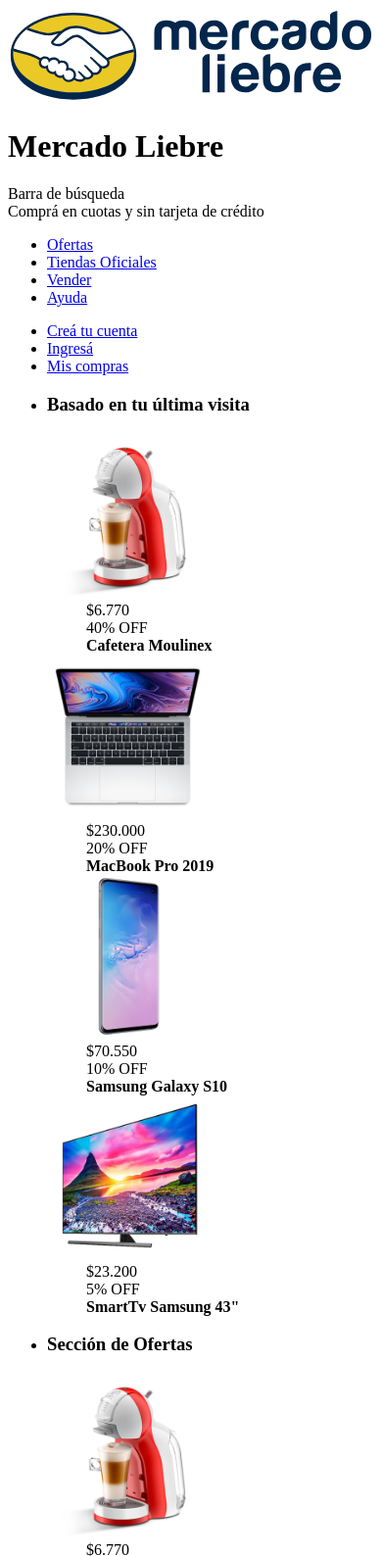
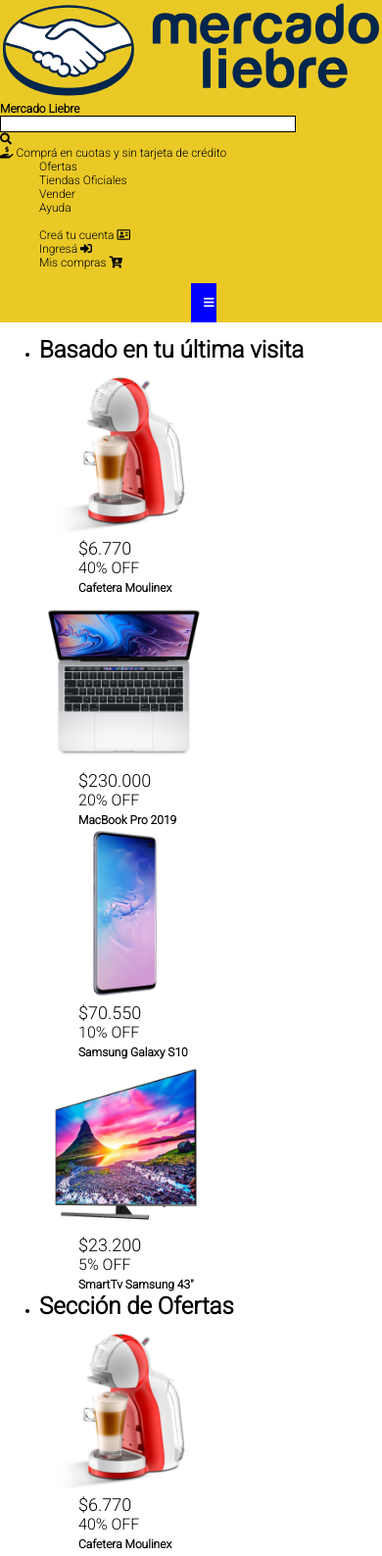
Before and after one commit to bottassiJuanIgnacio/Proyecto-integrador-individual, a website: page intro-html-vivo/views/home.html in a window 390 px wide. Shown: the top 1588 px of the page at 98% size. Drawn offline with Linux system fonts and the light colour scheme.

Commit message:
2da parte proyecto

```diff
--- /dev/null
+++ b/intro-html-vivo/public/css/styles.css
@@ -0,0 +1,58 @@
+/*Estilos generales*/
+*{
+    font-family: 'Roboto', sans-serif;
+    margin: 0;
+    font-size: 12px;
+}
+/*Estilos header*/
+.header{
+    background-color: #EAC926;;
+}
+.search-bar{
+    width: 300px;
+    height: 15px;
+    background-color: white;
+    border:  solid 0.5px black;
+}
+
+.header nav ul{
+    list-style-type: none;
+}
+a{
+    text-decoration: none;
+    color: black;
+}
+.burger-menu{
+    margin-left: 50%;
+    padding: 10px;
+    border: solid blue;
+    margin-right: 45%;
+    background-color: blue;
+    color: white;
+}
+
+/*Titulares*/
+.h3-tamaño{
+    font-size: 24px;
+}
+.precio{
+    font-size: 18px;
+}
+.descuento{
+    font-size: 16px;
+}
+.descripcion{
+    font-size: 16px;
+}
+
+/*Estilos footer*/
+footer div i{
+    color: blue;
+}
+footer article{
+    text-align: center;
+}
+.icon-footer{
+    size: 2em;
+    margin-bottom: 10px;
+}
--- a/intro-html-vivo/views/home.html
+++ b/intro-html-vivo/views/home.html
@@ -4,55 +4,68 @@
     <meta charset="UTF-8">
     <meta http-equiv="X-UA-Compatible" content="IE=edge">
     <meta name="viewport" content="width=device-width, initial-scale=1.0">
+    <link href="https://fonts.googleapis.com/css2?family=Roboto:wght@300&display=swap" rel="stylesheet">
+    <link href="https://cdnjs.cloudflare.com/ajax/libs/font-awesome/5.15.3/css/all.min.css" rel="stylesheet" />
+    <link rel="stylesheet" href="/css/styles.css">
     <title>Mercado Liebre</title>
 </head>
 <body>
 
-    <header>
+    <header class="header">
         <img src="/images/logo-mercado-liebre.svg" alt="Mercado Liebre">
         <h1>Mercado Liebre</h1>
-        <div>Barra de búsqueda</div>
-        <div>Comprá en cuotas y sin tarjeta de crédito</div>
+        <p class="search-bar"></i><div><i class="fas fa-search"></i></div></p>
+        <p><div> <i class="fas fa-hand-holding-usd"></i> Comprá en cuotas y sin tarjeta de crédito</div></p>
+            <nav>
                 <ul >
                     <li><a href="#">Ofertas</a></li>
                     <li><a href="#">Tiendas Oficiales</a></li>
                     <li><a href="#">Vender</a></li>
                     <li><a href="#">Ayuda</a></li>
                 </ul>
+            </nav>
+            <br>
+            <nav>
                 <ul>
-                <li><a href="#">Creá tu cuenta</a></li>
-                <li><a href="#">Ingresá</a></li>
-                <li><a href="#">Mis compras</a></li>
+                    <li><a href="#">Creá tu cuenta  </a><i class="far fa-address-card"></i></li>
+                    <li><a href="#">Ingresá  </a><i class="fas fa-sign-in-alt"></i></li>
+                    <li><a href="#">Mis compras  </a><i class="fas fa-cart-arrow-down"></i></li>
                 </ul>
+            </nav>
+            <br>
+            <div class="burger-menu">
+                 <i class="fas fa-bars"></i>
+            </div>
     </header>
     <main>
+        <br>
         <section>
             <article>
                 <ul>
-                    <li><h3>Basado en tu última visita</h3></li>
+                    <li><h3 class="h3-tamaño">Basado en tu última visita</h3></li>
                     <img src="/images/img-cafetera-moulinex.jpg" alt="Cafetera Moulinex" width="50%" height="50%">
                     <ul type= "none">
-                        <li>$6.770</li>
-                        <li>40% OFF</li>
-                        <li><strong>Cafetera Moulinex</strong></li>
+                        <li class="precio">$6.770</li>
+                        <li class="descuento">40% OFF</li>
+                        <li class="descripcion"><strong>Cafetera Moulinex</strong></li>
                     </ul>
                     <img src="/images/img-macbook-pro-2019.jpg" alt="MacBook Pro 2019" width="50%" height="50%">
                     <ul type= "none">
-                        <li>$230.000</li>
-                        <li>20% OFF</li>
-                        <li><strong>MacBook Pro 2019</strong></li>
+                        <li class="precio">$230.000</li>
+                        <li class="descuento">20% OFF</li>
+                        <li class="descripcion"><strong>MacBook Pro 2019</strong></li>
                     </ul>
                     <img src="/images/img-samsung-galaxy-s10.jpg" alt="Samsung Galaxy S10" width="50%" height="50%">
                     <ul type= "none">
-                        <li>$70.550</li>
-                        <li>10% OFF</li>
-                        <li><strong>Samsung Galaxy S10</strong></li>
+                        <li class="precio">$70.550</li>
+                        <li class="descuento">10% OFF</li>
+                        <li class="descripcion"><strong>Samsung Galaxy S10</strong></li>
                     </ul>
                     <img src="/images/img-tv-samsung-smart.jpg" alt="SmartTv Samsung 43" width="50%" height="50%">
                     <ul type= "none">
-                        <li>$23.200</li>
-                        <li>5% OFF</li>
-                        <li><strong>SmartTv Samsung 43"</strong></li>
+                        <li class="precio">$23.200</li>
+                        <li class="descuento">5% OFF</li>
+                        <li class="descripcion"><strong>SmartTv Samsung 43"</strong></li>
                     </ul>
                 </ul>
             </article>
@@ -60,30 +73,30 @@
         <section>
             <article>
                 <ul>
-                    <li><h3>Sección de Ofertas</h3></li>
+                    <li><h3 class="h3-tamaño">Sección de Ofertas</h3></li>
                     <img src="/images/img-cafetera-moulinex.jpg" alt="Cafetera Moulinex" width="50%" height="50%">
                     <ul type= "none">
-                        <li>$6.770</li>
-                        <li>40% OFF</li>
-                        <li><strong>Cafetera Moulinex</strong></li>
+                        <li class="precio">$6.770</li>
+                        <li class="descuento">40% OFF</li>
+                        <li class="descripcion"><strong>Cafetera Moulinex</strong></li>
                     </ul>
                     <img src="/images/img-macbook-pro-2019.jpg" alt="MacBook Pro 2019" width="50%" height="50%">
                     <ul type= "none">
-                        <li>$230.000</li>
-                        <li>20% OFF</li>
-                        <li><strong>MacBook Pro 2019</strong></li>
+                        <li class="precio">$230.000</li>
+                        <li class="descuento">20% OFF</li>
+                        <li class="descripcion"><strong>MacBook Pro 2019</strong></li>
                     </ul>
                     <img src="/images/img-samsung-galaxy-s10.jpg" alt="Samsung Galaxy S10" width="50%" height="50%">
                     <ul type= "none">
-                        <li>$70.550</li>
-                        <li>10% OFF</li>
-                        <li><strong>Samsung Galaxy S10</strong></li>
+                        <li class="precio">$70.550</li>
+                        <li class="descuento">10% OFF</li>
+                        <li class="descripcion"><strong>Samsung Galaxy S10</strong></li>
                     </ul>
                     <img src="/images/img-tv-samsung-smart.jpg" alt="SmartTv Samsung 43" width="50%" height="50%">
                     <ul type= "none">
-                        <li>$23.200</li>
-                        <li>5% OFF</li>
-                        <li><strong>SmartTv Samsung 43"</strong></li>
+                        <li class="precio">$23.200</li>
+                        <li class="descuento">5% OFF</li>
+                        <li class="descripcion"><strong>SmartTv Samsung 43"</strong></li>
                     </ul>
                 </ul>
             </article>
@@ -92,6 +105,9 @@
     <footer>
         <section>
             <article>
+                <div class="icon-footer">
+                    <i class="far fa-credit-card"></i>
+                </div>
                 <h3>Pagá con tarjeta o en efectivo</h3>
                 <p>Con Mercado Liebre Cash, tenés cuotas sin interés con tarjeta o efectivo en
                     puntos de pago. ¡Y siempre es seguro!</p>
@@ -99,6 +115,9 @@
         </section>
         <section>
             <article>
+                <div class="icon-footer">
+                    <i class="fas fa-gift"></i>
+                </div>
                 <h3>Envío gratis desde $ 2.500</h3>
                 <p>Solo por estar registrad@ en Mercado Liebre tenés envíos gratis en miles de
                     productos. Es un beneficio de Mercado Puntos.</p>
@@ -106,6 +125,9 @@
         </section>
         <section>
             <article>
+                <div class="icon-footer">
+                    <i class="fas fa-user-shield"></i>
+                </div>
                 <h3>Seguridad, de principio a fin</h3>
                 <p>¿No te gusta? ¡Devolvelo! En Mercado Liebre, no hay nada que no puedas hacer,
                     porque estás siempre protegid@.</p>
@@ -113,7 +135,7 @@
         </section>
         <section>
             <article>
-                <h3>Copyright &copy 1999-2020 MercadoLiebre S.R.L.</h3>
+                <h3 class="no-center">Copyright &copy 1999-2020 MercadoLiebre S.R.L.</h3>
             </article>
         </section>
     </footer>
```
Also changed, not shown: intro-html-vivo/public/css/images/images/img-cafetera-moulinex.jpg (deleted), intro-html-vivo/public/css/images/images/img-home-banner.jpg (deleted), intro-html-vivo/public/css/images/images/img-macbook-pro-2019.jpg (deleted), intro-html-vivo/public/css/images/images/img-samsung-galaxy-s10.jpg (deleted), intro-html-vivo/public/css/images/images/img-tv-samsung-smart.jpg (deleted). Lines whose indentation alone changed are shown as unchanged.
